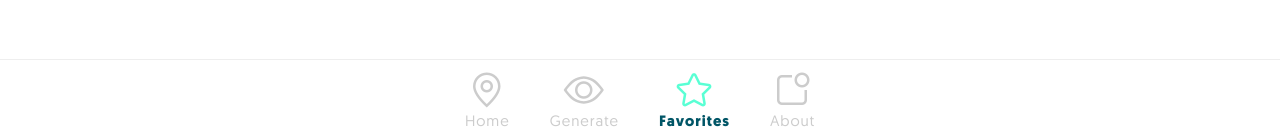
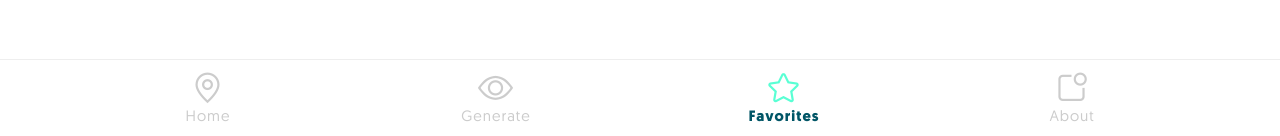
Before and after one commit to mikemattner/numbers, a Vue app: page /favorites in a window 1280 px wide. Shown: the part 661-797 px from the top of the page. Built offline with nearby package versions, Linux system fonts and the light colour scheme.

Commit message:
Updating menu bar styles, and header bar styles.

```diff
--- a/src/components/HeaderBar.vue
+++ b/src/components/HeaderBar.vue
@@ -59,6 +59,7 @@ export default {
         display: block;
         width: 40px;
         height: 40px;
+        line-height: 40px;
         overflow: visible;
 
         &:before {
@@ -87,6 +88,7 @@ export default {
           font-size: 1.25rem;
           width: 25px;
           height: 25px;
+          line-height: 25px;
         }
       }
     }
--- a/src/components/MenuBar.vue
+++ b/src/components/MenuBar.vue
@@ -31,23 +31,26 @@ footer {
   border-top: 1px solid #eee;
 
   .menu {
+    width: 100%;
+    max-width: 60rem;
     display: flex;
-    justify-content: center;
+    justify-content: space-evenly;
     align-items: center;
   }
   a {
+    width: 20%;
     display: flex;
     flex-direction: column;
     justify-content: center;
     align-items: center;
-    margin: 0 1rem;
+    text-align: center;
     text-decoration: none;
     letter-spacing: 0.065em;
     font-size: 0.75rem;
     color: #ccc;
 
     i {
-      font-size: 2rem;
+      font-size: 1.75rem;
     }
 
     &.router-link-exact-active {
```
